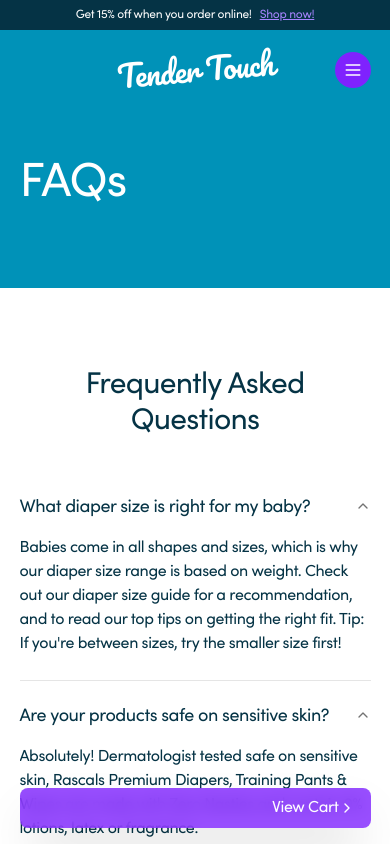
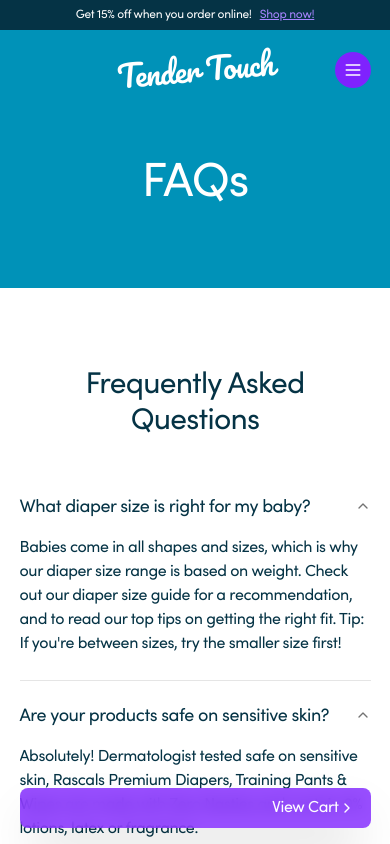
Before and after one commit to adiadishr/tender-touch, a Next.js app: page /faq in a window 390 px wide. Shown: the top 844 px of the page. Built offline with nearby package versions, Linux system fonts and the light colour scheme.

Commit message:
fix: aux-hero center on mobile as well

```diff
--- a/src/components/sections/aux-hero/index.js
+++ b/src/components/sections/aux-hero/index.js
@@ -1,7 +1,7 @@
 export default function AuxHero({ title }) {
   return (
     <div className="py-20 bg-cyan-600">
-      <div className="w-[90%] pt-20 mx-auto text-5xl tracking-tight text-start md:text-center text-white">
+      <div className="w-[90%] pt-20 mx-auto text-5xl tracking-tight text-center text-white">
         {title}
       </div>
     </div>
```
